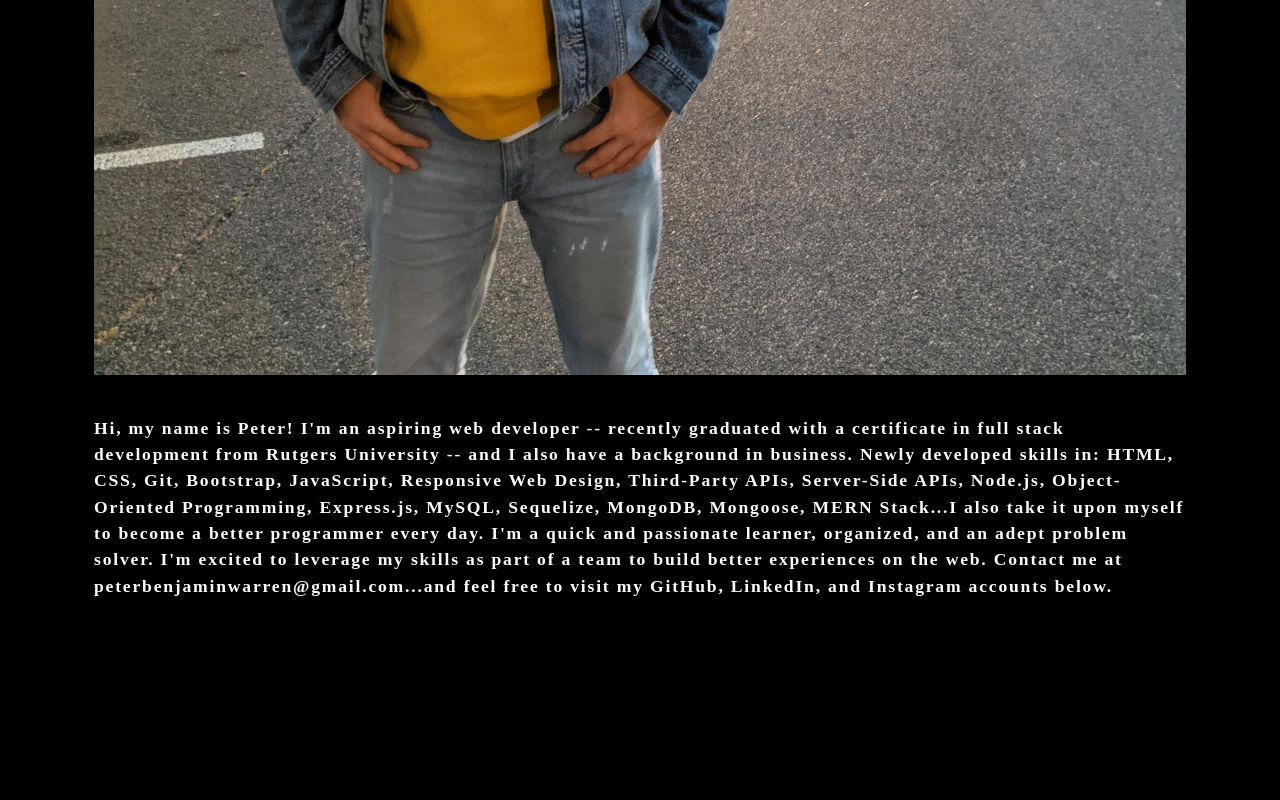
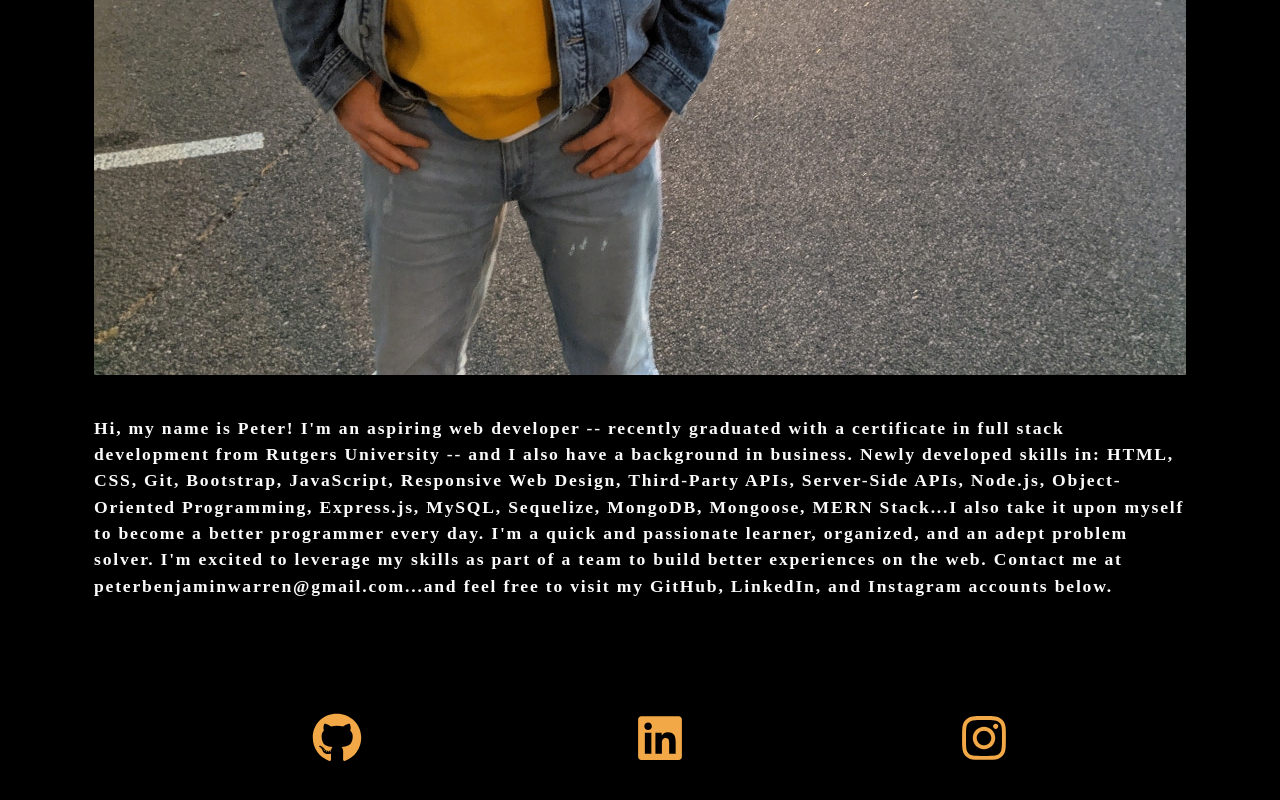
Before and after one commit to warrenp11/react-portfolio-02, a React (Create React App) app: page / in a window 1280 px wide. Shown: the part 2486-3286 px from the top of the page. Before the commit the page ends 3175 px from the top, so only its background shows below. Built offline with nearby package versions, Linux system fonts and the light colour scheme.

Commit message:
Footer component added and stylized

```diff
--- a/package.json
+++ b/package.json
@@ -6,6 +6,7 @@
     "@testing-library/user-event": "^13.5.0",
     "react": "^17.0.2",
     "react-dom": "^17.0.2",
+    "react-icons": "^4.3.1",
     "react-scripts": "5.0.0",
     "web-vitals": "^2.1.4"
   },
--- a/src/App.js
+++ b/src/App.js
@@ -4,6 +4,7 @@ import About from "./components/About";
 import Nav from "./components/Nav";
 import Gallery from "./components/Gallery";
 import ContactForm from "./components/Contact";
+import Footer from "./components/Footer";
 
 function App() {
   const [categories] = useState([
@@ -37,6 +38,7 @@ function App() {
           <ContactForm></ContactForm>
         )}
       </main>
+      <Footer></Footer>
     </div>
   );
 }
--- /dev/null
+++ b/src/components/Footer/index.js
@@ -0,0 +1,34 @@
+import React from "react";
+import { FaGithub, FaLinkedin, FaInstagram } from "react-icons/fa";
+
+function Footer() {
+  return (
+    <div className="footer-div">
+      <footer>
+        <ul>
+          <a href="https://github.com/warrenp11" target="blank">
+            <li>
+              <FaGithub />
+            </li>
+          </a>
+          <a
+            href="https://www.linkedin.com/in/peterbenjaminwarren/"
+            target="blank"
+          >
+            <li>
+              <FaLinkedin />
+            </li>
+          </a>
+
+          <a href="https://www.instagram.com/repeteafterme/" target="blank">
+            <li>
+              <FaInstagram />
+            </li>
+          </a>
+        </ul>
+      </footer>
+    </div>
+  );
+}
+
+export default Footer;
--- a/src/index.css
+++ b/src/index.css
@@ -293,3 +293,13 @@ a {
 .navActive {
   color: var(--secondary);
 }
+
+footer ul {
+  display: flex;
+  justify-content: space-evenly;
+}
+
+footer ul li {
+  font-size: 50px;
+  color: var(--secondary);
+}
```
Also changed, not shown: 1 other file (tests, documents, lock files or other folders).
